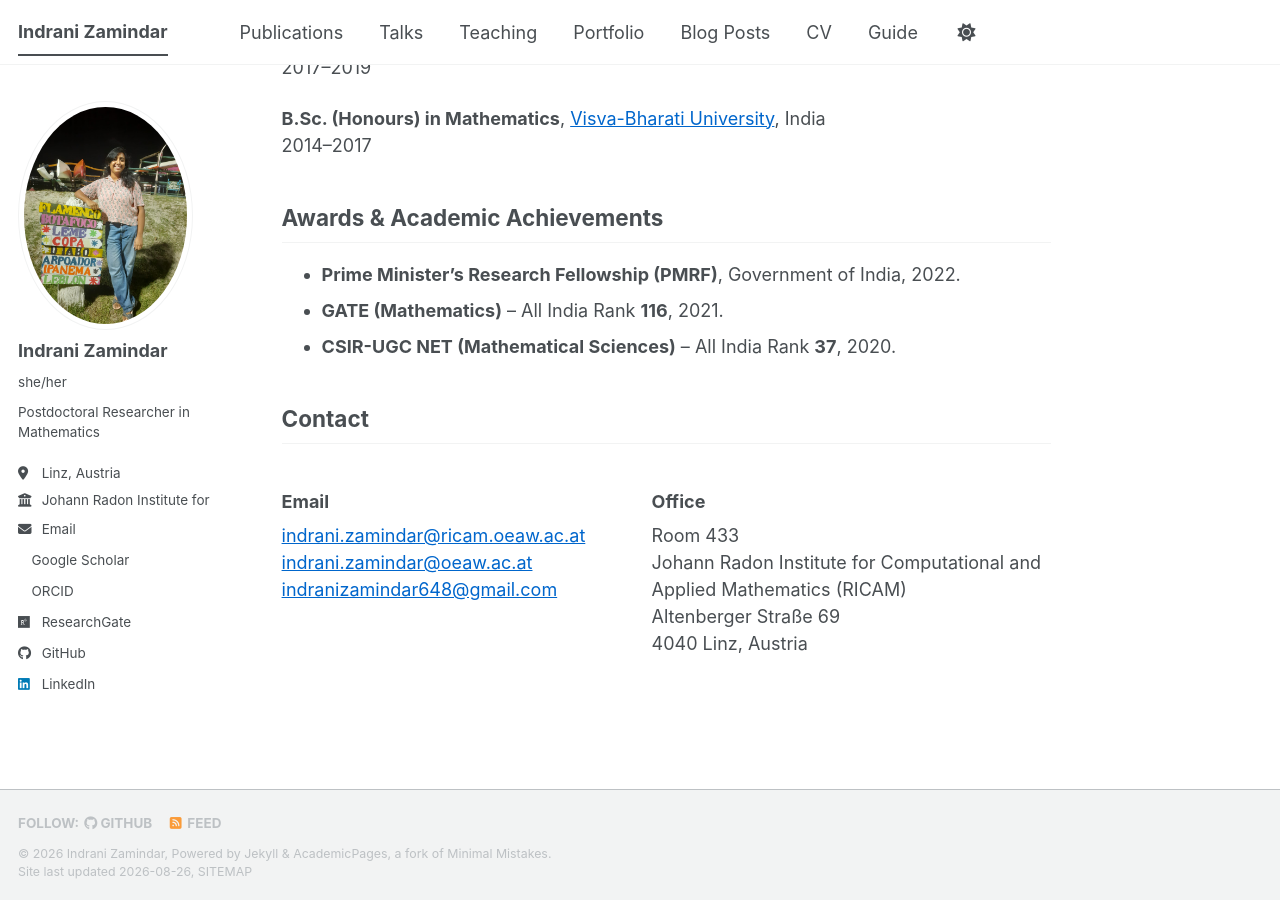
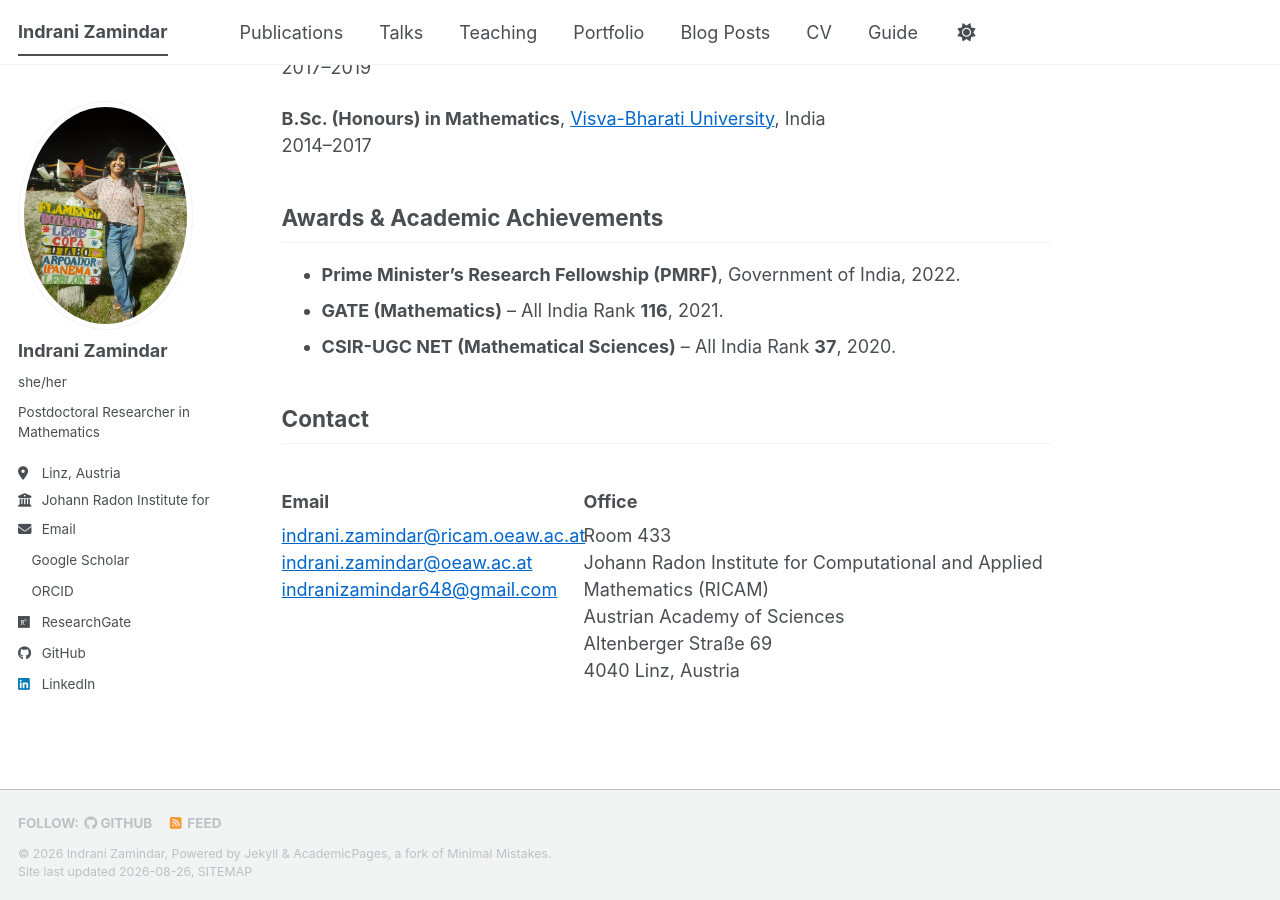
Before and after one commit to izamindar/izamindar.github.io, a Jekyll site: the page built from _pages/about.md, in a window 1280 px wide and 900 px high, scrolled down 661 px. Built offline with Jekyll 4.4.1, drawn with Linux system fonts in a browser that asks for light colours; a style sheet for code colours, icons or effects is not loaded.

Commit message:
Revise contact section layout and add office details
Updated the contact section layout and added office affiliation.

```diff
--- a/_pages/about.md
+++ b/_pages/about.md
@@ -35,7 +35,7 @@ Advisor: [Prof. Rohit Kumar Mishra](https://sites.google.com/view/rkmishra91)
 
 ## Contact
 
-<div style="display: grid; grid-template-columns: 320px 1fr; column-gap: 50px; align-items: start;">
+<div style="display: grid; grid-template-columns: 36% 64%; column-gap: 25px; align-items: start;">
 
   <div>
     <h3>Email</h3>
@@ -51,6 +51,7 @@ Advisor: [Prof. Rohit Kumar Mishra](https://sites.google.com/view/rkmishra91)
     <p>
       Room 433<br>
       Johann Radon Institute for Computational and Applied Mathematics (RICAM)<br>
+      Austrian Academy of Sciences<br>
       Altenberger Straße 69<br>
       4040 Linz, Austria
     </p>
```
